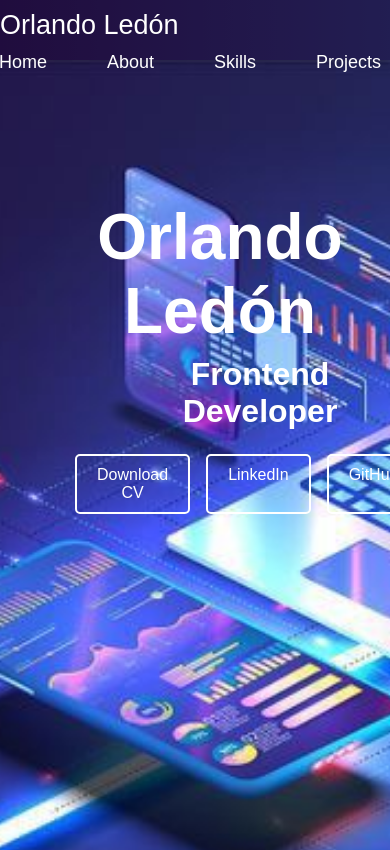
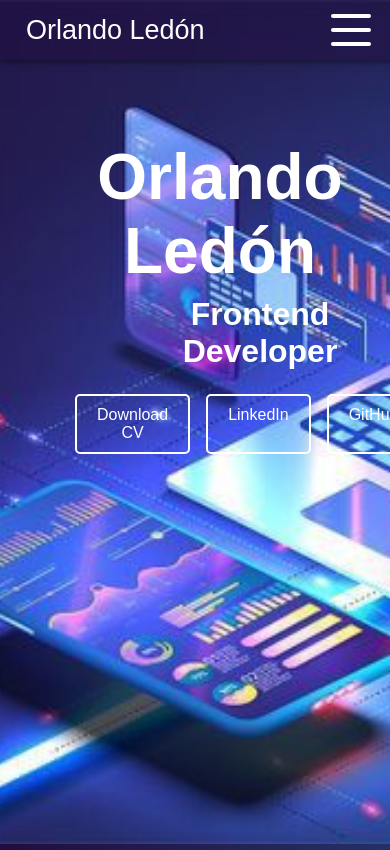
Before and after one commit to landillo/portafolio, a React (Vite) app: page / in a window 390 px wide. Shown: the top 850 px of the page. Built offline with nearby package versions, Linux system fonts and the light colour scheme.

Commit message:
make navbar component responsive

```diff
--- a/src/Components/NavBar/NavBar.jsx
+++ b/src/Components/NavBar/NavBar.jsx
@@ -1,20 +1,37 @@
 // import { Link } from 'react-router-dom';
 import { Link } from 'react-scroll';
+import { useState } from 'react';
 import './Styles.css';
 
 
 export const NavBar = () => {
+  const [ menuOpen, setMenuOpen ] = useState(false);
   const navOffset = 0;
+
+  const toggleMenu = () => {
+    setMenuOpen(!menuOpen);
+  };
+
+  const closeMenu = () => {
+    setMenuOpen(false);
+  };
+
   return (
       <nav className='nav'>
         <Link to="home" className="nav-name" smooth={true} duration={500}>
           <h2>Orlando Ledón</h2>
         </Link>
-        <ul className='nav-links'>
-          <li key="home"><Link to="home" className="nav-button" smooth={true} duration={500} offset={navOffset}>Home</Link></li>
-          <li key="about"><Link to="about" className="nav-button" smooth={true} duration={500} offset={navOffset}>About</Link></li>
-          <li key="contac"><Link to="skills" className="nav-button" smooth={true} duration={500} offset={navOffset}>Skills</Link></li>
-          <li key="projects"><Link to="projects" className="nav-button" smooth={true} duration={500} offset={navOffset}>Projects</Link></li>
+        <input type="checkbox" id="checkbox" className="checkbox" checked={menuOpen} onChange={toggleMenu} />
+          <label htmlFor="checkbox" className="toggle">
+            <div className="bars" id="bar1"></div>
+            <div className="bars" id="bar2"></div>
+            <div className="bars" id="bar3"></div>
+          </label>
+        <ul className={`nav-links ${ menuOpen ? 'open' : '' }`}>
+          <li key="home"><Link to="home" className="nav-button" smooth={true} duration={500} offset={navOffset} onClick={closeMenu}>Home</Link></li>
+          <li key="about"><Link to="about" className="nav-button" smooth={true} duration={500} offset={navOffset} onClick={closeMenu}>About</Link></li>
+          <li key="contac"><Link to="skills" className="nav-button" smooth={true} duration={500} offset={navOffset} onClick={closeMenu}>Skills</Link></li>
+          <li key="projects"><Link to="projects" className="nav-button" smooth={true} duration={500} offset={navOffset} onClick={closeMenu}>Projects</Link></li>
         </ul>
       </nav>
   )
--- a/src/Components/NavBar/Styles.css
+++ b/src/Components/NavBar/Styles.css
@@ -6,40 +6,29 @@
   width: 100%;
   top: 0;
   left: 0;
-  background-color: rgba(33, 13, 62, .5);
-  flex-direction: column;
-  gap: 1px;
-  box-shadow: 0 0 8px rgba(0, 0, 0, 0.5);
+  background-color: rgba(33, 13, 62, 0.5);
+  box-shadow: 0 0 8px rgba(0, 0, 0, 0.7);
   height: 60px;
   z-index: 1000;
-  /* margin-bottom: 80px; */
+  padding: 0 1rem;
 }
 
 .nav .nav-name,
 .nav .nav-button {
-  flex: 1;
   text-decoration: none;
   padding: 10px;
-  width: 100%;
   font-size: 18px;
   color: #fff;
   transition: transform 0.3s ease, text-decoration 0.3s ease, color 0.3s ease;
 }
 
 
-.nav-links {
-  display: flex;
-  justify-content: flex-end;
-  gap: 30px;
-  padding-right: 20px;
-}
-
 .nav .nav-name h2 {
   color: #fff;
   font-weight: 400;
 }
 
-h2:hover{
+.nav .nav-name:hover {
   cursor: pointer;
 }
 
@@ -50,27 +39,99 @@ h2:hover{
 .nav .nav-button:hover {
   text-decoration: underline;
   cursor: pointer;
-  transform: scale(1.1);
   color: goldenrod;
 }
 
-@media (min-width: 768px) {
-  .nav {
-    flex-direction: row;
-  }
-
-  .nav .nav-button {
-    width: auto;
-  }
+.nav-links {
+  display: flex;
+  justify-content: flex-end;
+  gap: 30px;
 }
-
 ul.nav-links {
   list-style: none;
   margin: 0;
   padding: 0;
+  margin-right: 30px;
 }
 
-ul.nav-links li {
-  display: inline;
-  margin-right: 10px;
+.checkbox {
+  display: none;
 }
+
+.toggle {
+  display: none;
+  position: relative;
+  width: 40px;
+  height: 40px;
+  cursor: pointer;
+  flex-direction: column;
+  align-items: center;
+  justify-content: center;
+  gap: 10px;
+  transition-duration: 0.3s;
+  margin-right: 35px;
+}
+
+.bars {
+  width: 100%;
+  height: 4px;
+  background-color: #fff;
+  border-radius: 5px;
+  transition-duration: 0.3s;
+}
+
+.checkbox:checked + .toggle .bars {
+  margin-left: 13px;
+}
+
+.checkbox:checked + .toggle #bar2 {
+  transform: rotate(135deg);
+  margin-left: 0;
+  transform-origin: center;
+  transition-duration: 0.3s;
+}
+
+.checkbox:checked + .toggle #bar1 {
+  transform: rotate(45deg);
+  transition-duration: 0.3s;
+  transform-origin: left center;
+}
+
+.checkbox:checked + .toggle #bar3 {
+  transform: rotate(-45deg);
+  transition-duration: 0.3s;
+  transform-origin: left center;
+}
+
+.nav-links.open {
+  display: flex;
+  flex-direction: column;
+  position: absolute;
+  top: 60px;
+  right: 0;
+  background-color: rgba(33, 13, 62, 0.9);
+  width: 100%;
+  height: auto;
+  justify-content: center;
+  align-items: center;
+  z-index: 1000;
+  padding: 20px 0;
+}
+
+.nav-links.open li {
+  margin: 10px 0;
+}
+
+@media (max-width: 768px) {
+  .nav-links {
+    display: none;
+  }
+
+  .nav-links.open {
+    display: flex;
+  }
+
+  .toggle {
+    display: flex;
+  }
+}
--- a/src/Pages/AboutPage/Styles.css
+++ b/src/Pages/AboutPage/Styles.css
@@ -26,6 +26,7 @@
       }
 
     .profile-section img.avatar {
+    box-shadow: 0px 0px 10px 5px rgba(0, 0, 0, 0.600);
     width: 100px;
     height: 100px;
     border-radius: 50%;
--- a/src/Pages/ProjectsPage/Styles.css
+++ b/src/Pages/ProjectsPage/Styles.css
@@ -16,7 +16,6 @@
 }
 .card:hover {
   cursor: pointer;
-  /* transform: scale(1); */
 }
 .card-inner {
   position: relative;
@@ -65,7 +64,6 @@
   flex-direction: column;
   justify-content: center;
   align-items: center;
-  padding: 1rem;
 }
 
 .card-back h3 {
--- a/src/Pages/SkillsPage/Styles.css
+++ b/src/Pages/SkillsPage/Styles.css
@@ -2,7 +2,7 @@
     display: flex;
     justify-content: center;
     align-items: center;
-    /* padding: 60px 20px; */
+    padding: 60px 20px;
     background: linear-gradient(to right, #210d3e, #253066);
   }
 
--- a/src/PortafolioApp.jsx
+++ b/src/PortafolioApp.jsx
@@ -11,8 +11,8 @@ export const PortafolioApp = () => {
   return (
     <>
       <NavBar />
-      <div className='main-container' >
-        <Element name='home' className='section' key="home">
+      <div>
+        <Element name='home'  key="home">
           <HomePage />
         </Element>
         <Element name='about' className='section' key="about">
--- a/src/Styles.css
+++ b/src/Styles.css
@@ -31,5 +31,5 @@ body, html {
   }
 
   .section {
-    padding: 60px 0;
+    padding: 60px 0px;
   }
```
Also changed, not shown: src/Pages/AboutPage/AboutMePage.jsx (indentation only). Lines whose indentation alone changed are shown as unchanged.
